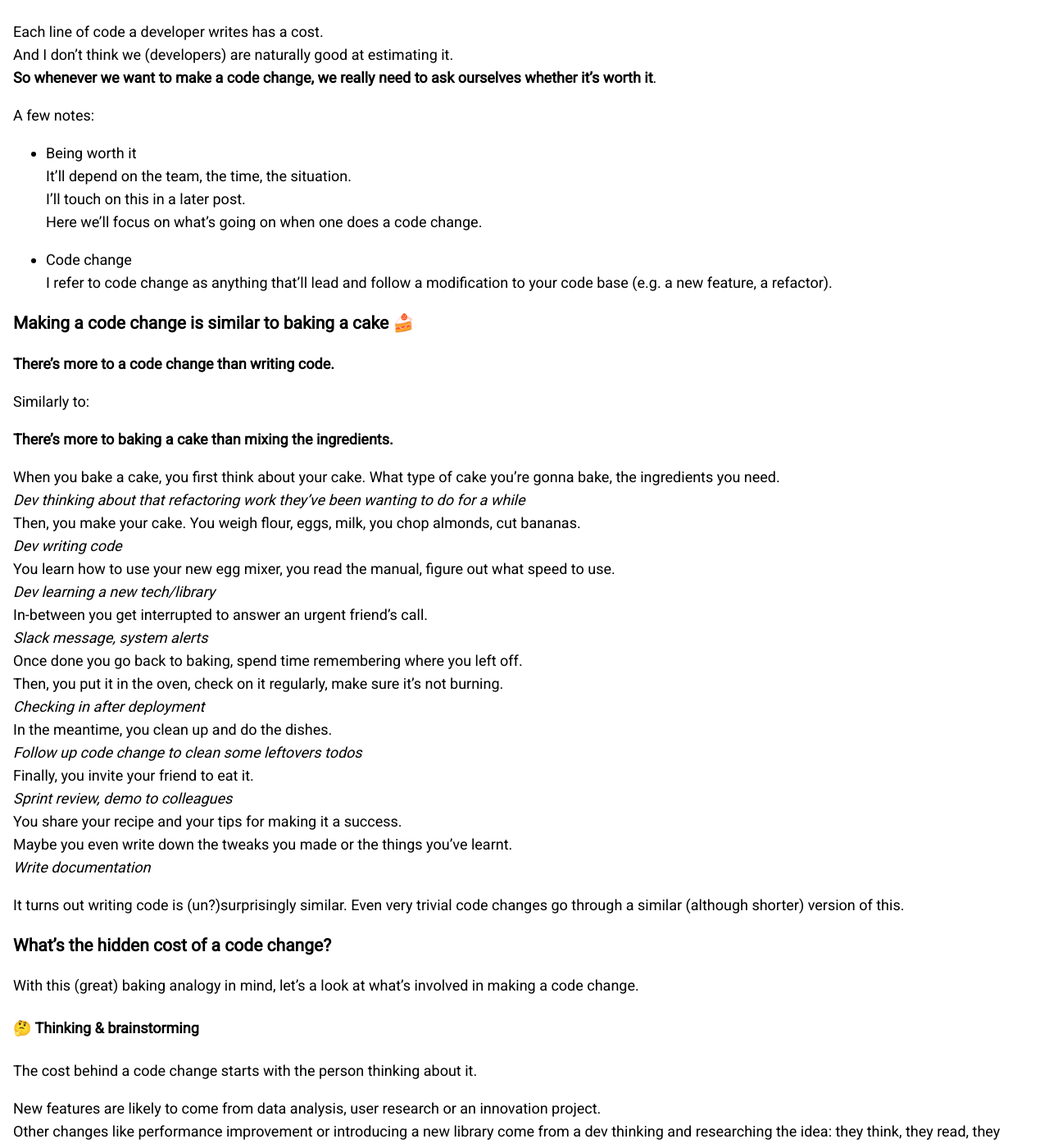
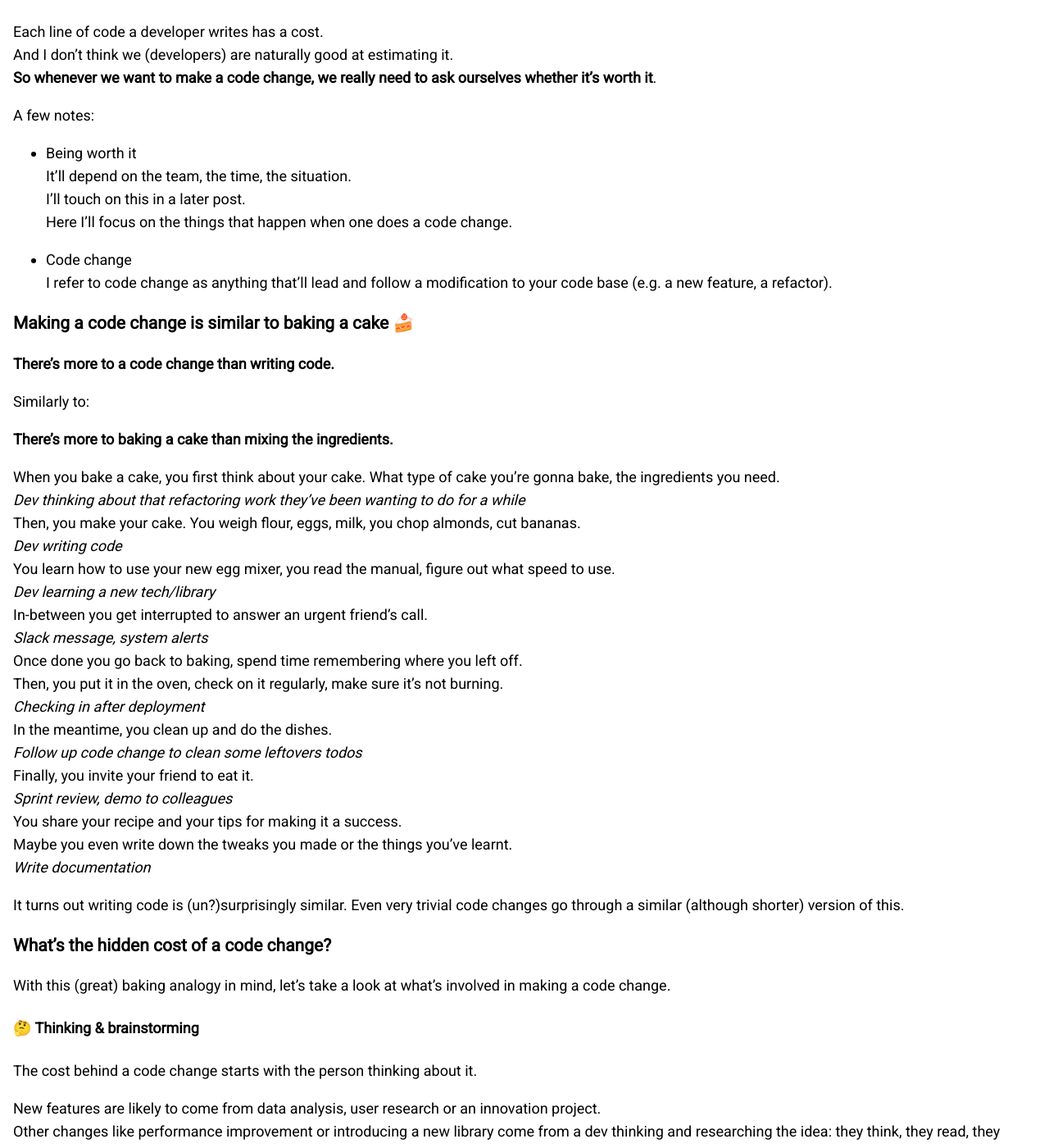
Before and after one commit to caroleolivier/caroleolivier.github.io, a Jekyll site: the page built from _posts/2021-07-28-the-cost-of-code-change.md, in a window 1280 px wide and 1400 px high, scrolled down 226 px. Shown: the whole window at 82% size. Built offline with Jekyll 4.4.1, drawn with Linux system fonts in a browser that asks for light colours.

Commit message:
fix typo

```diff
--- a/_posts/2021-07-28-the-cost-of-code-change.md
+++ b/_posts/2021-07-28-the-cost-of-code-change.md
@@ -13,7 +13,7 @@ A few notes:
 * Being worth it
 <br> It'll depend on the team, the time, the situation.
 <br>I'll touch on this in a later post.
-<br>Here we'll focus on what's going on when one does a code change.
+<br>Here I'll focus on the things that happen when one does a code change.
 
 * Code change
 <br>I refer to code change as anything that'll lead and follow a modification to your code base (e.g. a new feature, a refactor).
@@ -53,7 +53,7 @@ Even very trivial code changes go through a similar (although shorter) version o
 
 ### What's the hidden cost of a code change?
 
-With this (great) baking analogy in mind, let's a look at what's involved in making a code change.
+With this (great) baking analogy in mind, let's take a look at what's involved in making a code change.
 
 #### 🤔 Thinking & brainstorming
 
```
